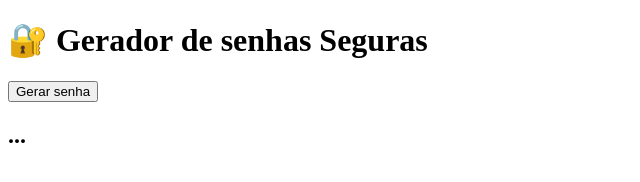
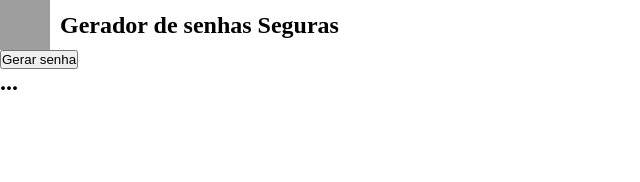
Before and after one commit to MonicaAlvesP/gerador-de-senhas, a website with bundled scripts: page index.html in a window 1280 px wide. Shown: the whole page, without its empty margins (0-640 px from the left). Built offline with nearby package versions, Linux system fonts and the light colour scheme; grey boxes are pictures that could not be loaded.

Commit message:
adicionado `lib nanoid`

```diff
--- a/index.html
+++ b/index.html
@@ -4,13 +4,19 @@
   <head>
     <meta charset="UTF-8">
     <meta name="viewport" content="width=device-width, initial-scale=1.0">
+    <link rel="shortcut icon" href="https://img.icons8.com/?size=100&id=znpDNZWhQe6p&format=png&color=000000"
+      type="image/x-icon">
     <link rel="stylesheet" href="./src/style.css">
     <title>Gerador de Senhas</title>
   </head>
 
   <body>
-    <h1>🔐 Gerador de senhas Seguras</h1>
-    <button>Gerar senha</button>
+    <section class="padlock-title">
+      <img src="https://img.icons8.com/?size=100&id=znpDNZWhQe6p&format=png&color=000000"
+        alt="icone de cadeado amarelo">
+      <h1>Gerador de senhas Seguras</h1>
+    </section>
+    <button class="generator-button">Gerar senha</button>
     <h2>...</h2>
     <script src="./src/main.js" type="module"></script>
   </body>
--- a/package.json
+++ b/package.json
@@ -8,5 +8,8 @@
   "main": "index.js",
   "scripts": {
     "test": "echo \"Error: no test specified\" && exit 1"
+  },
+  "dependencies": {
+    "nanoid": "^5.0.9"
   }
 }
--- a/src/style.css
+++ b/src/style.css
@@ -0,0 +1,16 @@
+*{
+  margin: 0;
+  padding: 0;
+  box-sizing: border-box;
+}
+
+.padlock-title {
+  display: flex;
+  align-items: center;
+
+  img {
+    width: 50px;
+    height: 50px;
+    margin-right: 10px;
+  }
+}
```
Also changed, not shown: 2 other files.
